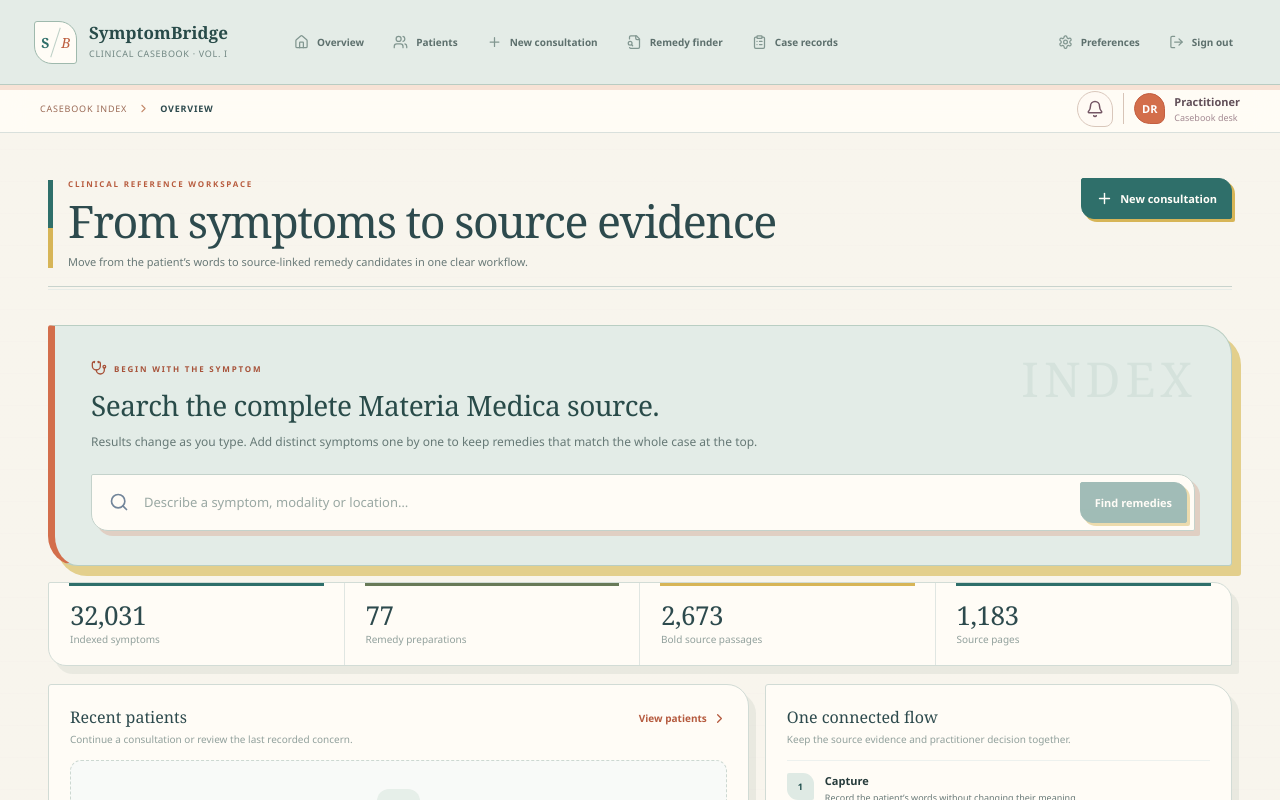
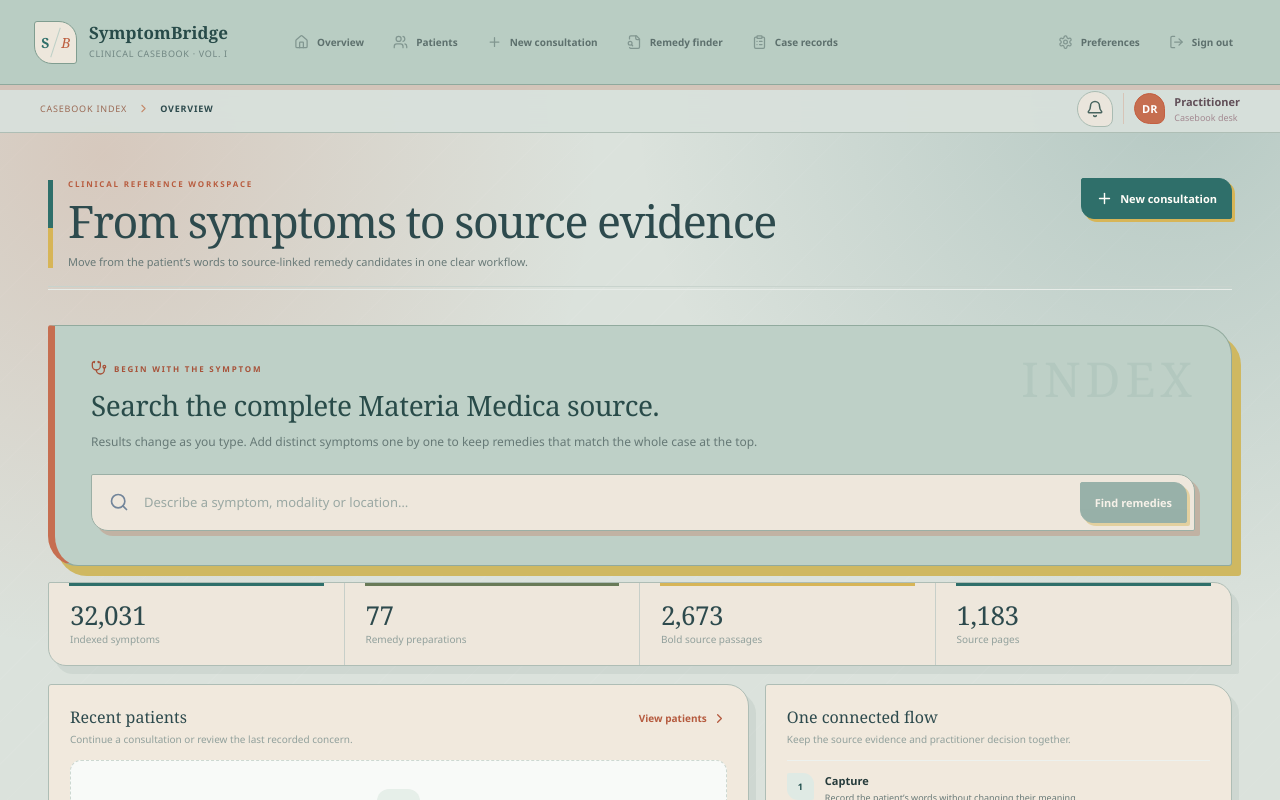
Before and after one commit to krazyDarshan/symptombridge, a React (Vite) app: page / in a window 1280 px wide. Shown: the top 800 px of the page. Built offline with nearby package versions, Linux system fonts and the light colour scheme.

Commit message:
Add a mid-tone atmospheric palette

```diff
--- a/src/styles.css
+++ b/src/styles.css
@@ -1,40 +1,41 @@
 :root {
   font-family: "Aptos", "Segoe UI", system-ui, -apple-system, sans-serif;
   color: #263b3b;
-  background: #f7f3ea;
+  background: #dbe2dc;
   font-synthesis: none;
   --ink: #263b3b;
   --muted: #687977;
   --muted-2: #91a09c;
-  --line: #d5ddd7;
-  --line-strong: #bccbc3;
-  --surface: #fffcf6;
-  --surface-soft: #f2f5f1;
-  --sage-soft: #dfe9e2;
+  --line: #bdc9c1;
+  --line-strong: #a8bbb1;
+  --surface: #f1e9dd;
+  --surface-soft: #e2e7e0;
+  --sage-soft: #c9d8d0;
   --sage: #739080;
   --forest: #2f6f6a;
   --forest-dark: #20504e;
   --amber: #a96b2f;
   --amber-soft: #f6e6c9;
   --navy: #31555a;
-  --teal-soft: #e0ece8;
-  --blue-soft: #e8f0ec;
-  --coral: #d36e4b;
+  --teal-soft: #c8d8d0;
+  --blue-soft: #d4dfd9;
+  --coral: #c66e50;
   --olive: #687a58;
   --gold: #d7b557;
-  --paper: #fffcf6;
+  --paper: #f1e9dd;
   --plum: #2d4a4d;
   --shadow: 7px 8px 0 rgba(51, 78, 73, 0.075);
 }
 
 * { box-sizing: border-box; }
-html { background: #f7f3ea; }
+html { background: #dbe2dc; }
 body {
   margin: 0; min-width: 320px; min-height: 100vh;
   background:
-    linear-gradient(rgba(255, 255, 255, 0.16), rgba(255, 255, 255, 0.16)),
-    repeating-linear-gradient(0deg, transparent 0, transparent 31px, rgba(58, 84, 79, 0.022) 32px),
-    #f7f3ea;
+    radial-gradient(circle at 8% 14%, rgba(198, 110, 80, 0.22) 0, rgba(198, 110, 80, 0) 31rem),
+    radial-gradient(circle at 92% 8%, rgba(47, 111, 106, 0.22) 0, rgba(47, 111, 106, 0) 34rem),
+    repeating-linear-gradient(135deg, rgba(255,255,255,0.045) 0, rgba(255,255,255,0.045) 1px, transparent 1px, transparent 30px),
+    #dbe2dc;
 }
 button, input, select, textarea { font: inherit; }
 button { cursor: pointer; }
@@ -427,15 +428,15 @@ h1, h2, h3, .brand-name, .dataset-stat strong, .result-rank {
 .sidebar {
   position: sticky; inset: auto; top: 0; z-index: 40; width: 100%; min-height: 84px;
   display: flex; flex-direction: row; align-items: center; gap: 22px; padding: 0 34px;
-  color: #294c49; background: #e4ece7;
-  border: 0; border-bottom: 1px solid #b9ccc2;
-  box-shadow: 0 5px 0 rgba(211, 110, 75, 0.18);
+  color: #264a46; background: #b9cdc3;
+  border: 0; border-bottom: 1px solid #8fa99d;
+  box-shadow: 0 5px 0 rgba(198, 110, 80, 0.24);
 }
 .brand { min-width: 225px; min-height: 84px; gap: 12px; padding: 0; border: 0; }
 .brand-mark {
   position: relative; width: 43px; height: 43px; display: grid; grid-template-columns: 1fr 1fr;
-  place-items: center; overflow: hidden; color: #2f6f6a; background: #fffcf6;
-  border: 1px solid #9fb9ad; border-radius: 3px 18px 3px 18px;
+  place-items: center; overflow: hidden; color: #2f6f6a; background: #ede7dc;
+  border: 1px solid #809d90; border-radius: 3px 18px 3px 18px;
   font-family: Georgia, serif; font-size: 14px;
 }
 .brand-mark::after { content: ""; position: absolute; inset: 5px 50% 5px auto; width: 1px; background: #bed0c7; transform: rotate(18deg); }
@@ -451,14 +452,14 @@ h1, h2, h3, .brand-name, .dataset-stat strong, .result-rank {
   color: #5d706d; font-size: 10px; font-weight: 650;
 }
 .nav-item svg { width: 15px; color: #819690; }
-.nav-item:hover { color: #285d59; background: rgba(255,252,246,0.72); }
-.nav-item.active { color: #275d59; background: #f4e3aa; border-color: #d0b55a; box-shadow: 3px 3px 0 rgba(211,110,75,0.15); }
+.nav-item:hover { color: #214f4b; background: rgba(239,233,221,0.58); }
+.nav-item.active { color: #284f4a; background: #e5c96f; border-color: #c0a344; box-shadow: 3px 3px 0 rgba(198,110,80,0.2); }
 .nav-item.active svg { color: #c45f40; }
 .nav-button { width: auto; }
 .main-area { min-height: calc(100vh - 84px); margin-left: 0; }
 .topbar {
   top: 84px; height: 48px; padding: 0 40px; color: #614f58;
-  background: rgba(255, 252, 246, 0.95); border: 0; border-bottom: 1px solid #d9e0dc;
+  background: rgba(216, 225, 219, 0.94); border: 0; border-bottom: 1px solid #aebeb5;
   box-shadow: none; backdrop-filter: blur(12px);
 }
 .breadcrumbs { gap: 10px; color: #9b6b56; font-size: 9px; letter-spacing: 0.8px; text-transform: uppercase; }
@@ -468,8 +469,8 @@ h1, h2, h3, .brand-name, .dataset-stat strong, .result-rank {
 .profile { padding-left: 10px; border-left: 1px solid #d7c4b7; }
 .avatar { width: 31px; height: 31px; border: 1px solid #c35f41; border-radius: 50% 50% 8px 50%; color: #fff; background: var(--coral); }
 .profile-text span { color: #a38991; }
-.icon-btn { border-color: #d9c7bb; border-radius: 50% 50% 8px 50%; color: #745664; background: #fffaf4; }
-.icon-btn:hover { color: var(--coral); border-color: #c9937f; background: #fff5ec; }
+.icon-btn { border-color: #a9bbb2; border-radius: 50% 50% 8px 50%; color: #48645f; background: #eae5dc; }
+.icon-btn:hover { color: var(--coral); border-color: #b77b65; background: #eee1d7; }
 
 .content { width: min(1500px, 100%); padding: 45px 48px 72px; }
 .page-header { position: relative; align-items: flex-start; margin-bottom: 35px; padding-bottom: 20px; }
@@ -488,14 +489,14 @@ h1, h2, h3, .brand-name, .dataset-stat strong, .result-rank {
 .text-btn { color: #b55a3e; }
 
 .panel, .finder-input-panel, .finder-summary, .remedy-result, .modal {
-  border-color: #d1dbd5; background: var(--paper); box-shadow: var(--shadow);
+  border-color: #aebdb5; background: var(--paper); box-shadow: var(--shadow);
 }
 .panel { border-radius: 3px 22px 3px 22px; }
 .panel-head h3, .section-title h3 { color: var(--plum); font-size: 16px; font-weight: 500; }
 .search-entry-card {
   position: relative; overflow: hidden; padding: 34px 36px; border: 0; border-radius: 3px 30px 3px 30px;
-  color: #304846; background: #e3ece7;
-  border: 1px solid #b9cec3; border-left: 7px solid var(--coral); box-shadow: 9px 10px 0 #e3cf8c;
+  color: #2e4844; background: #bed0c7;
+  border: 1px solid #91aa9e; border-left: 7px solid var(--coral); box-shadow: 9px 10px 0 #cfb861;
 }
 .search-entry-card::after {
   content: "INDEX"; position: absolute; top: 29px; right: 34px; z-index: 0;
@@ -506,9 +507,9 @@ h1, h2, h3, .brand-name, .dataset-stat strong, .result-rank {
 .search-entry-copy { position: relative; z-index: 1; }
 .search-entry-copy h2 { color: #294b49; font-size: 28px; font-weight: 500; }
 .search-entry-copy p { color: #667976; }
-.quick-search { position: relative; z-index: 1; border: 1px solid #c4d2cb; border-radius: 2px 17px 2px 17px; background: #fffcf6; box-shadow: 5px 5px 0 rgba(211, 110, 75, 0.23); }
-.dataset-stats { border-color: #d2dcd6; border-radius: 2px 18px 2px 18px; background: #fffcf6; box-shadow: var(--shadow); }
-.dataset-stat { position: relative; border-color: #e0e6e2; }
+.quick-search { position: relative; z-index: 1; border: 1px solid #9bafa5; border-radius: 2px 17px 2px 17px; background: #eee7dc; box-shadow: 5px 5px 0 rgba(198, 110, 80, 0.3); }
+.dataset-stats { border-color: #aebdb5; border-radius: 2px 18px 2px 18px; background: #eee7dc; box-shadow: var(--shadow); }
+.dataset-stat { position: relative; border-color: #c7cfc9; }
 .dataset-stat::before { content: ""; position: absolute; top: 0; right: 20px; left: 20px; height: 3px; background: var(--forest); }
 .dataset-stat:nth-child(2)::before { background: var(--olive); }
 .dataset-stat:nth-child(3)::before { background: var(--gold); }
@@ -520,32 +521,32 @@ h1, h2, h3, .brand-name, .dataset-stat strong, .result-rank {
 .clinical-note { border-left: 4px solid var(--gold); border-radius: 2px 12px 2px 12px; background: #fff9dc; }
 
 .finder-shell { grid-template-columns: minmax(0, 1fr) 300px; gap: 22px; }
-.finder-input-panel { position: relative; overflow: hidden; padding: 24px; border: 1px solid #b9cbc2; border-radius: 3px 24px 3px 24px; background: #e7efea; }
+.finder-input-panel { position: relative; overflow: hidden; padding: 24px; border: 1px solid #94aa9f; border-radius: 3px 24px 3px 24px; background: #c5d4cd; }
 .finder-input-panel::before { content: "SYMPTOM ENTRY"; position: absolute; top: 16px; right: -27px; padding: 3px 28px; color: #344b45; background: var(--gold); font-size: 6px; font-weight: 850; letter-spacing: 1.2px; transform: rotate(36deg); }
-.finder-input { border: 1px solid #8eada0; border-radius: 2px 15px 2px 15px; color: #6f817c; background: #fffcf6; }
+.finder-input { border: 1px solid #7e9a8e; border-radius: 2px 15px 2px 15px; color: #60736e; background: #eee7dc; }
 .finder-input:focus-within { border-color: var(--forest); box-shadow: 4px 4px 0 rgba(47, 111, 106, 0.14); }
 .finder-help { color: #74847f; }
-.query-interpretation { border-color: #dfc5b4; border-radius: 2px 12px 2px 12px; color: #694a3f; background: #f7e9df; }
-.query-interpretation span { border-color: #e0cabd; border-radius: 2px 8px 2px 8px; color: #784b3b; background: #fffcf6; }
-.symptom-chips > span { border-color: #d4bc75; border-radius: 2px 10px 2px 10px; color: #65552d; background: #f7edc8; }
+.query-interpretation { border-color: #c49e8b; border-radius: 2px 12px 2px 12px; color: #65483e; background: #ddc5b7; }
+.query-interpretation span { border-color: #c5a28f; border-radius: 2px 8px 2px 8px; color: #704638; background: #eee7dc; }
+.symptom-chips > span { border-color: #bda54f; border-radius: 2px 10px 2px 10px; color: #5f512b; background: #e5d28f; }
 .symptom-chips b { border-radius: 2px 7px 2px 7px; background: var(--forest); }
 .results-header { padding-top: 24px; border-bottom: 1px solid #d2ddd7; }
 .results-header h2 { color: var(--plum); font-size: 19px; font-weight: 500; }
-.starter-state { border-color: #c4d1ca; border-radius: 3px 24px 3px 24px; background: rgba(255, 252, 246, 0.78); }
-.starter-icon { border-radius: 50% 50% 8px 50%; color: var(--forest); background: #dfeae4; }
+.starter-state { border-color: #aebdb5; border-radius: 3px 24px 3px 24px; background: rgba(232, 225, 214, 0.88); }
+.starter-icon { border-radius: 50% 50% 8px 50%; color: var(--forest); background: #c6d6ce; }
 
-.auto-review-panel { border-color: #d7b8a8; border-left: 6px solid var(--coral); border-radius: 3px 24px 3px 24px; background: #f7e8df; box-shadow: 7px 8px 0 rgba(77, 104, 95, 0.09); }
+.auto-review-panel { border-color: #be9986; border-left: 6px solid var(--coral); border-radius: 3px 24px 3px 24px; background: #dcbfaf; box-shadow: 7px 8px 0 rgba(66, 91, 83, 0.13); }
 .auto-review-icon { border-radius: 50% 50% 8px 50%; background: var(--forest); }
 .auto-review-count { border-radius: 2px 9px 2px 9px; color: #6f4b26; background: #fff7de; border-color: #d9bf76; }
-.auto-review-remedies button { border-color: #ddc7bc; border-radius: 2px 12px 2px 12px; background: #fffcf6; }
+.auto-review-remedies button { border-color: #bfa498; border-radius: 2px 12px 2px 12px; background: #eee7dc; }
 .auto-review-remedies i { border-radius: 2px 7px 2px 7px; color: #526247; background: #e8ebdc; }
 .auto-review-coverage { border-radius: 2px 12px 2px 12px; border-color: #ddc9be; }
 .auto-review-coverage .covered { color: #4c6042; background: #eaeddf; }
 .auto-review-warning { border-color: #e0cabf; background: rgba(211,110,75,0.045); }
 
 .remedy-results { gap: 13px; }
-.remedy-result { position: relative; grid-template-columns: 48px minmax(0, 1fr) 132px; border-radius: 2px 18px 2px 18px; background: #fffcf6; box-shadow: 5px 6px 0 rgba(51,78,73,0.06); }
-.remedy-result:nth-child(even) { background: #fdfbf5; }
+.remedy-result { position: relative; grid-template-columns: 48px minmax(0, 1fr) 132px; border-radius: 2px 18px 2px 18px; background: #eee7dc; box-shadow: 5px 6px 0 rgba(51,78,73,0.09); }
+.remedy-result:nth-child(even) { background: #e8e1d6; }
 .remedy-result:hover { border-color: #91afa3; box-shadow: 7px 8px 0 rgba(51,78,73,0.09); transform: translate(-1px, -1px); }
 .remedy-result.selected { border-color: #5d9189; box-shadow: inset 5px 0 0 var(--forest), 6px 7px 0 rgba(47,111,106,0.07); }
 .result-rank { width: 42px; height: 42px; border: 1px solid #ddb49f; border-radius: 50% 50% 7px 50%; color: #9e4d35; background: #f5ddd3; font-size: 16px; font-weight: 500; }
@@ -563,16 +564,16 @@ h1, h2, h3, .brand-name, .dataset-stat strong, .result-rank {
 .source-preview { border: 0; border-left: 3px solid var(--gold); border-radius: 0; background: #faf3e3; }
 .source-preview p { color: #4f5f5b; font-family: Georgia, serif; font-size: 9px; font-style: italic; }
 .result-action { border-color: #d7e0da; }
-.finder-summary { top: 147px; overflow: hidden; border: 1px solid #aec5b9; border-radius: 3px 24px 3px 24px; color: #294846; background: #dfeae4; box-shadow: 8px 9px 0 #e2c96e; }
+.finder-summary { top: 147px; overflow: hidden; border: 1px solid #8fa99c; border-radius: 3px 24px 3px 24px; color: #294846; background: #b7cbbf; box-shadow: 8px 9px 0 #c8ad49; }
 .summary-label { color: #a95239; }
 .summary-block > strong { color: #2f6f6a; font-family: Georgia, serif; font-size: 36px; font-weight: 500; }
 .summary-block > p, .empty-summary { color: #627470; }
-.summary-symptoms > div { border-color: #bfd0c7; border-radius: 2px 10px 2px 10px; background: rgba(255,252,246,0.84); }
+.summary-symptoms > div { border-color: #9eb4a9; border-radius: 2px 10px 2px 10px; background: rgba(238,231,220,0.9); }
 .summary-symptoms > div > span { color: #fffdf8; background: var(--forest); }
 .summary-symptoms p { color: #3e5855; }
 .summary-symptoms svg { color: #a77b16; }
 .summary-divider, .summary-note { border-color: #b9ccc2; }
-.leader-card { border-color: #b9ccc2; border-radius: 2px 12px 2px 12px; background: #fffcf6; }
+.leader-card { border-color: #94aa9f; border-radius: 2px 12px 2px 12px; background: #eee7dc; }
 .leader-rank { border-radius: 50% 50% 7px 50%; background: var(--coral); }
 .leader-card strong { color: #294b49; }
 .leader-card span, .leader-card > p { color: #667975; }
```
